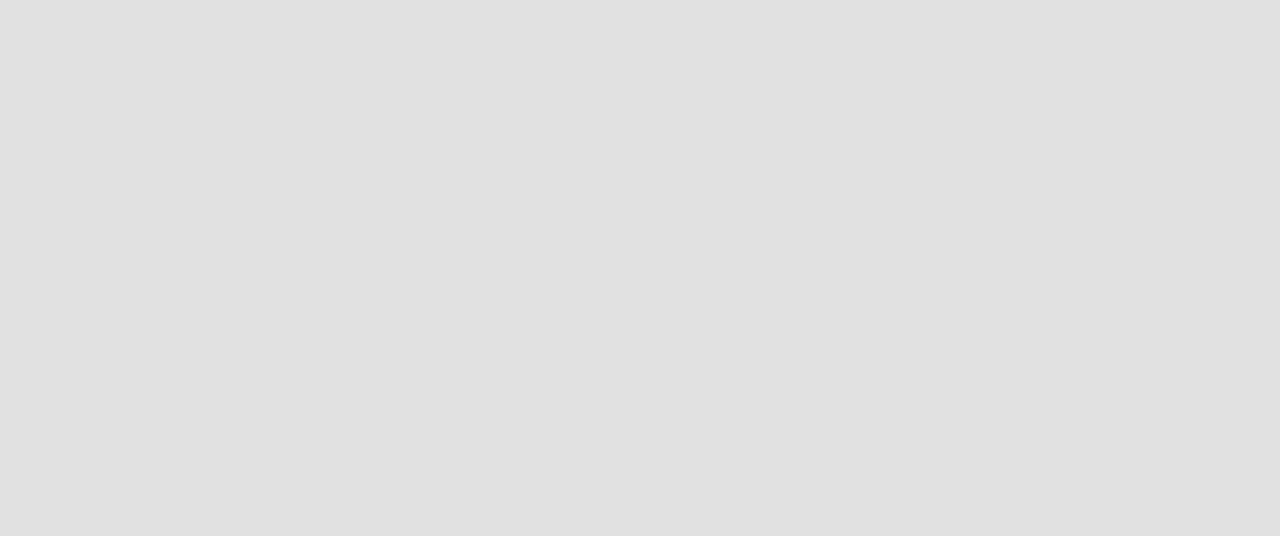
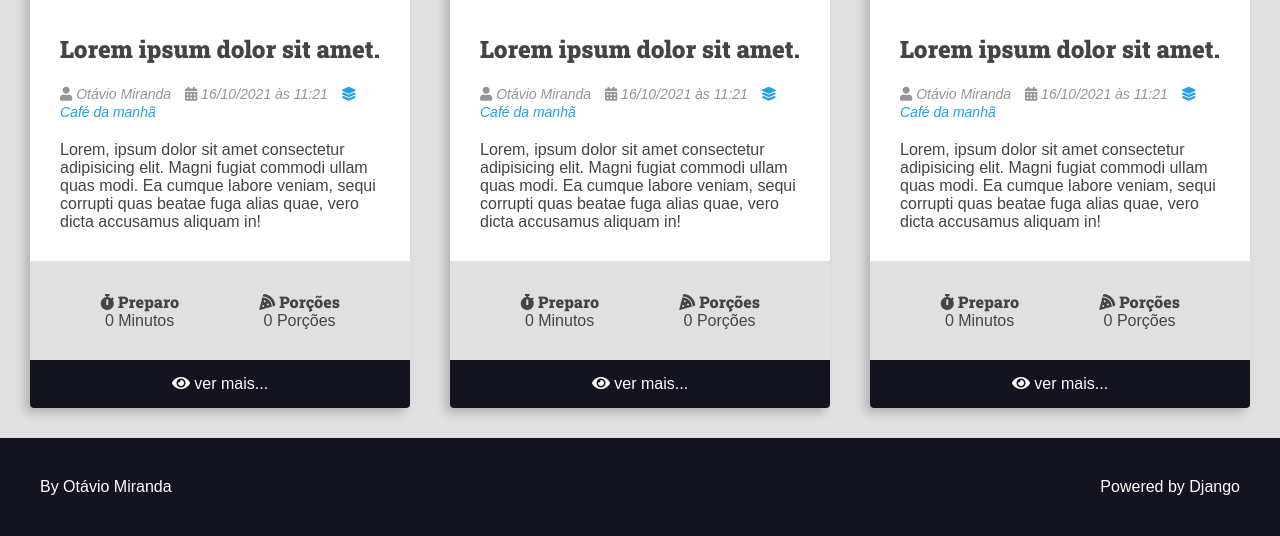
Before and after one commit to martins-collab/Curso-Django, a Django app: page / in a window 1280 px wide. Before the commit the part shown is empty. Shown: the part 1966-2502 px from the top of the page. Before the commit the page ends 182 px from the top, so only its background shows below. Run offline with Django 5.2, Linux system fonts and the light colour scheme.

Commit message:
Finalizando o template de recipes

```diff
--- a/recipes/templates/recipes/pages/home.html
+++ b/recipes/templates/recipes/pages/home.html
@@ -1,18 +1,24 @@
 {% include 'recipes/partials/head.html' %}
 
 <body>
+    {% include 'recipes/partials/header.html' %}
+    {% include 'recipes/partials/search.html' %}
 
-    {% include 'recipes/partials/header.html' %}
+    <main class="main-content-container">
+        <div class="main-content main-content-list container">
+            {% include 'recipes/partials/recipe.html' %}
+            {% include 'recipes/partials/recipe.html' %}
+            {% include 'recipes/partials/recipe.html' %}
+            {% include 'recipes/partials/recipe.html' %}
+            {% include 'recipes/partials/recipe.html' %}
+            {% include 'recipes/partials/recipe.html' %}
+            {% include 'recipes/partials/recipe.html' %}
+            {% include 'recipes/partials/recipe.html' %}
+            {% include 'recipes/partials/recipe.html' %}
+        </div>
+    </main>
 
-    <div class="search-container">
-        <div class="container">
-            <form action="" class="search-form">
-                <input type="search" class="search-input" name="search">
-                <button type="submit" class="search-button"><i class="fas fa-search"></i></button>
-            </form>
-        </div>
-    </div>
-
+    {% include 'recipes/partials/footer.html' %}
 </body>
 
 </html>
--- /dev/null
+++ b/recipes/templates/recipes/partials/footer.html
@@ -0,0 +1,8 @@
+<footer class="main-footer">
+    <div class="developer">
+      <a href="https://www.otaviomiranda.com.br/" target="_blank" rel="noreferrer noopener">By Otávio Miranda</a>
+    </div>
+    <div class="powered">
+      <a href="https://www.djangoproject.com/" target="_blank" rel="noreferrer noopener">Powered by Django</a>
+    </div>
+  </footer>
--- a/recipes/templates/recipes/partials/head.html
+++ b/recipes/templates/recipes/partials/head.html
@@ -81,6 +81,7 @@
             font-size: 1.6rem;
             font-family: var(--font-primary);
             background: var(--color-gray-1);
+            color: var(--color-dark-text);
         }
 
         h1,
@@ -117,6 +118,7 @@
         .main-logo-icon {
             margin-right: 2rem;
         }
+
         .search-form {
             border: .2rem solid var(--color-primary-dark);
             max-width: 64rem;
@@ -125,6 +127,7 @@
             position: relative;
             transition: all 300ms ease-in-out;
         }
+
         .search-input,
         .search-button {
             border: none;
@@ -133,25 +136,145 @@
             padding: 1rem;
             transition: all 300ms ease-in-out;
         }
+
         .search-input {
             width: 100%;
             padding-right: 3rem;
         }
+
         .search-button {
             position: absolute;
             top: 0;
             right: 0;
         }
+
         .search-button:focus {
             outline: 1px solid var(--color-primary);
             background: rgba(0, 0, 0, .05)
         }
+
         .search-form:focus-within {
             border-color: var(--color-primary);
             background: var(--color-white);
         }
+
         .search-form:focus-within .search-button {
             color: var(--color-primary);
         }
+
+        .main-content {
+            padding-top: 0;
+        }
+
+        .main-content-list {
+            display: grid;
+            grid-template-columns: repeat(auto-fit, minmax(340px, 1fr));
+            gap: var(--spacing-gutter-large);
+        }
+
+        .recipe {
+            background: var(--color-white);
+            box-shadow: -5px 5px 10px rgba(0, 0, 0, .2);
+            transform: scale(1);
+            transition: all 300ms ease-in-out;
+            border-radius: .4rem;
+            overflow: hidden;
+        }
+
+        .recipe img {
+            max-width: 100%;
+        }
+
+        .recipe-list-item {
+            max-width: 64rem;
+        }
+
+        .recipe-list-item:hover {
+            transform: scale(1.02);
+            box-shadow: -8px 8px 18px rgba(0, 0, 0, .25);
+        }
+
+        .recipe-title-container {
+            padding: var(--spacing-gutter-medium);
+            padding-bottom: 2rem;
+        }
+
+        .recipe-author {
+            padding: 0 var(--spacing-gutter-medium);
+        }
+
+        .recipe-content {
+            padding: var(--spacing-gutter-medium);
+            padding-top: 2rem;
+        }
+
+        .recipe-author-item {
+            color: var(--color-gray-4);
+            margin-right: 1rem;
+            font-style: italic;
+            font-size: 1.4rem;
+        }
+
+        .recipe-author a {
+            color: var(--color-primary);
+            transition: all 300ms ease-in-out;
+            text-decoration: none;
+        }
+
+        .recipe-author a:hover {
+            color: var(--color-primary-dark);
+        }
+
+        .recipe-meta-container {
+            display: flex;
+            flex-flow: row wrap;
+            padding: var(--spacing-gutter-medium);
+            background: var(--color-gray-1);
+        }
+
+        .recipe-meta {
+            display: flex;
+            flex-flow: column nowrap;
+            flex-shrink: 1;
+            flex-grow: 1;
+            text-align: center;
+        }
+
+        .recipe-meta-title {
+            font-size: 1.6rem;
+        }
+
+        .recipe-footer a {
+            background: var(--color-primary-dark);
+            display: block;
+            color: var(--color-white);
+            text-decoration: none;
+            text-align: center;
+            padding: 1.5rem var(--spacing-gutter-medium);
+            transition: all 300ms ease-in-out;
+        }
+
+        .recipe-footer a:hover {
+            filter: brightness(2);
+        }
+
+        .main-footer {
+            display: flex;
+            align-items: center;
+            justify-content: space-between;
+            background: var(--color-primary-dark);
+            color: var(--color-white);
+            padding: var(--spacing-gutter-large);
+        }
+
+        .main-footer a {
+            color: var(--color-white);
+            text-decoration: none;
+            transition: all 300ms ease-in-out;
+        }
+
+        .main-footer a:hover {
+            filter: brightness(.8);
+        }
     </style>
 </head>
--- /dev/null
+++ b/recipes/templates/recipes/partials/recipe.html
@@ -0,0 +1,49 @@
+<div class="recipe recipe-list-item">
+    <div class="recipe-cover">
+        <img src="https://images.pexels.com/photos/7837671/pexels-photo-7837671.jpeg?auto=compress&cs=tinysrgb&w=1260&h=750&dpr=1" alt="Temporário">
+    </div>
+    <div class="recipe-title-container">
+        <h2 class="recipe-title">Lorem ipsum dolor sit amet.</h2>
+    </div>
+    <div class="recipe-author">
+        <span class="recipe-author-item">
+            <i class="fas fa-user"></i>
+            Otávio Miranda
+        </span>
+        <span class="recipe-author-item">
+            <i class="fas fa-calendar-alt"></i>
+            16/10/2021 às 11:21
+        </span>
+        <span class="recipe-author-item">
+            <a href="/recipes/category/cafe-da-manha/">
+                <i class="fas fa-layer-group"></i>
+                <span>Café da manhã</span>
+            </a>
+        </span>
+    </div>
+    <div class="recipe-content">
+        <p>Lorem, ipsum dolor sit amet consectetur adipisicing elit. Magni fugiat commodi ullam quas modi.
+            Ea cumque labore veniam, sequi corrupti quas beatae fuga alias quae, vero dicta accusamus
+            aliquam in!</p>
+    </div>
+    <div class="recipe-meta-container">
+        <div class="recipe-meta recipe-preparation">
+            <h3 class="recipe-meta-title"><i class="fas fa-stopwatch"></i> Preparo</h3>
+            <div class="recipe-meta-text">
+                0 Minutos
+            </div>
+        </div>
+        <div class="recipe-meta recipe-servings">
+            <h3 class="recipe-meta-title"><i class="fas fa-pizza-slice"></i> Porções</h3>
+            <div class="recipe-meta-text">
+                0 Porções
+            </div>
+        </div>
+    </div>
+    <footer class="recipe-footer">
+        <a class="recipe-read-more button button-dark button-full-width" href="/recipes/3/">
+            <i class="fas fa-eye"></i>
+            <span>ver mais...</span>
+        </a>
+    </footer>
+</div>
--- /dev/null
+++ b/recipes/templates/recipes/partials/search.html
@@ -0,0 +1,8 @@
+<div class="search-container">
+    <div class="container">
+        <form action="" class="search-form">
+            <input type="search" class="search-input" name="search">
+            <button type="submit" class="search-button"><i class="fas fa-search"></i></button>
+        </form>
+    </div>
+</div>
```
